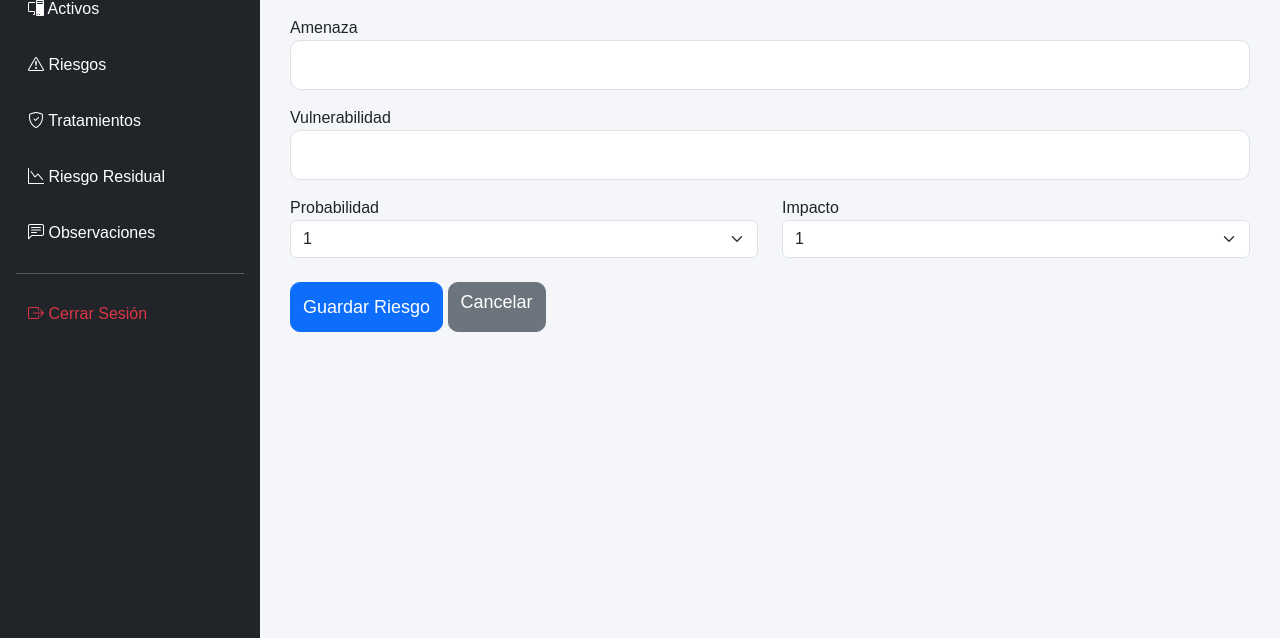
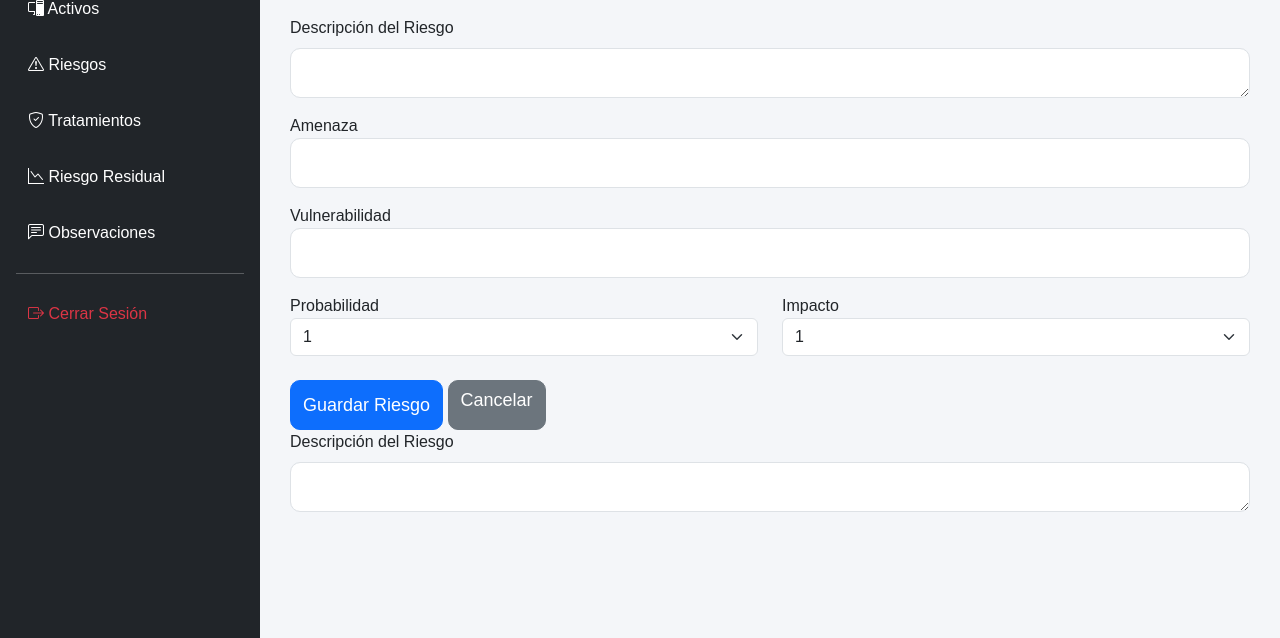
Before and after one commit to Alejomanzano/CyberRiskManager, a PHP site: page /riesgos/crear.php in a window 1280 px wide. Shown: the part 162-800 px from the top of the page. Run offline with PHP 8.4, Linux system fonts and the light colour scheme; data that the repository does not hold is empty.

Commit message:
Actualización del proyecto CyberRiskManage final2

```diff
--- a/app/controllers/RiesgoController.php
+++ b/app/controllers/RiesgoController.php
@@ -43,7 +43,7 @@ if(isset($_POST["actualizar"])){
     $datos=[
 
         "id"=>$_POST["id"],
-
+        "descripcion_riesgo"=>$_POST["descripcion_riesgo"],
         "id_activo"=>$_POST["id_activo"],
 
         "amenaza"=>$_POST["amenaza"],
@@ -95,6 +95,8 @@ if($_SERVER["REQUEST_METHOD"]=="POST" && !isset($_POST["actualizar"])){
 
         "id_activo"=>$_POST["id_activo"],
 
+        "descripcion_riesgo"=>$_POST["descripcion_riesgo"],
+
         "amenaza"=>$_POST["amenaza"],
 
         "vulnerabilidad"=>$_POST["vulnerabilidad"],
--- a/app/views/riesgos/crear.php
+++ b/app/views/riesgos/crear.php
@@ -43,7 +43,21 @@ required>
 </select>
 
 </div>
+<div class="mb-3">
 
+<label class="form-label">
+
+Descripción del Riesgo
+
+</label>
+
+<textarea
+name="descripcion_riesgo"
+class="form-control"
+rows="3"
+required></textarea>
+
+</div>
 <div class="mb-3">
 
 <label>
@@ -152,3 +166,18 @@ Cancelar
 </form>
 
 <?php include("../layouts/footer.php"); ?>
+
+<div class="mb-3">
+
+<label class="form-label">
+
+Descripción del Riesgo
+
+</label>
+
+<textarea
+name="descripcion_riesgo"
+class="form-control"
+required></textarea>
+
+</div>
--- a/app/views/riesgos/index.php
+++ b/app/views/riesgos/index.php
@@ -10,6 +10,8 @@ include("../layouts/header.php");
 include("../layouts/sidebar.php");
 
 ?>
+
+
 
 <div class="d-flex justify-content-between mb-4">
 
@@ -29,6 +31,7 @@ include("../layouts/sidebar.php");
 
     <th>ID</th>
     <th>Activo</th>
+    <th>Descripción del Riesgo</th>
     <th>Amenaza</th>
     <th>Vulnerabilidad</th>
     <th>Probabilidad</th>
@@ -50,6 +53,8 @@ include("../layouts/sidebar.php");
             <td><?= $r["id_riesgo"] ?></td>
 
             <td><?= $r["activo"] ?></td>
+
+            <td><?= $r["descripcion_riesgo"] ?></td>
 
             <td><?= $r["amenaza"] ?></td>
 
```
Also changed, not shown: app/models/Riesgo.php (+24 -7 lines), app/views/riesgos/editar.php (+13 -0 lines).
